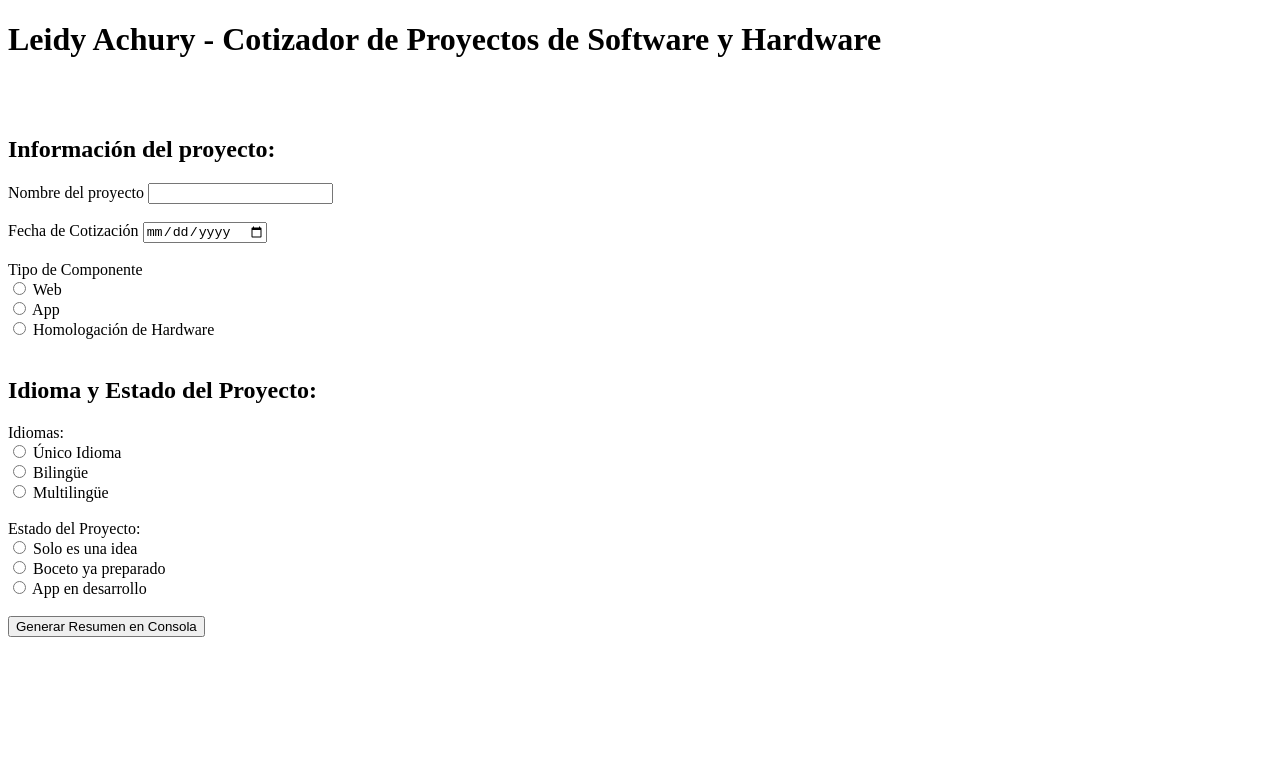
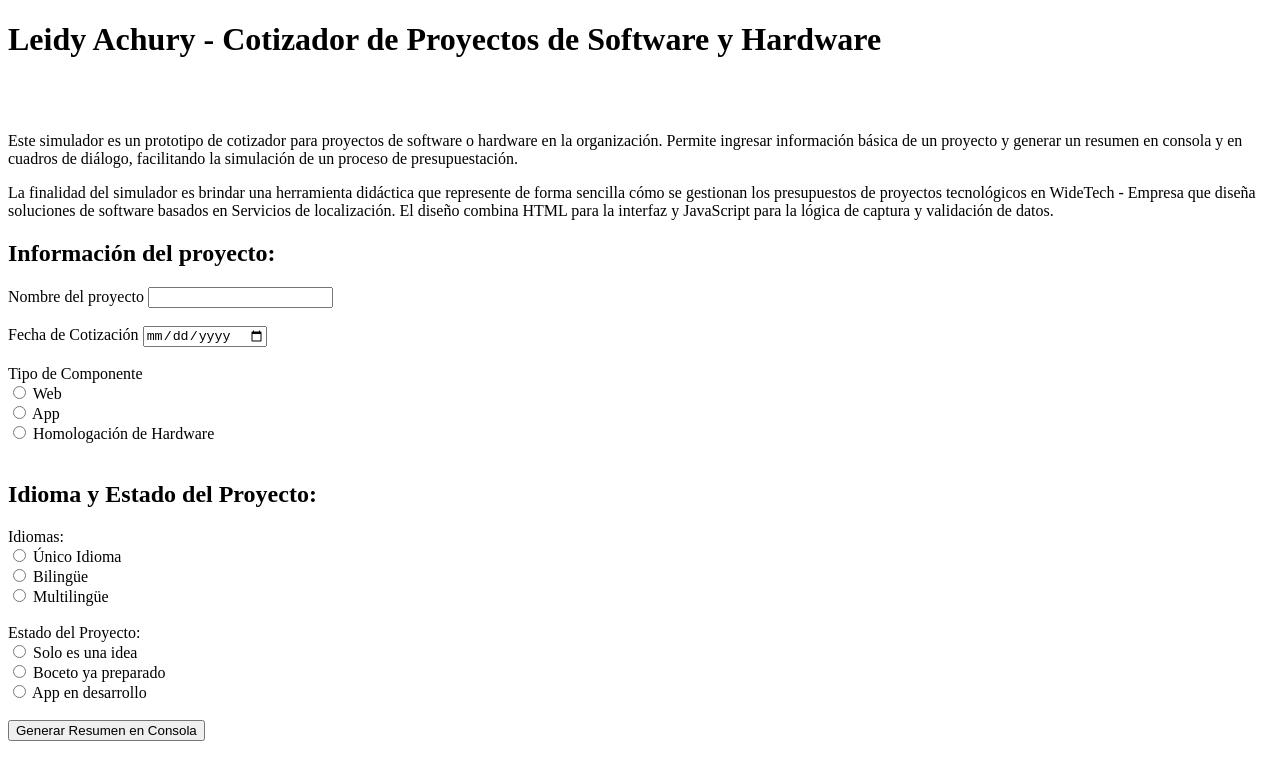
Before and after one commit to Moonleya/leidyachury_javascript, a plain HTML site: page index.html in a window 1280 px wide. Drawn offline with Linux system fonts and the light colour scheme.

Commit message:
Breve introducción del Proyecto

```diff
--- a/index.html
+++ b/index.html
@@ -10,6 +10,18 @@
 <body>
     <h1>Leidy Achury - Cotizador de Proyectos de Software y Hardware </h1>
     <br><br>
+    <!-- Introducción -->
+    <p>
+        Este simulador es un prototipo de cotizador para proyectos de software o hardware en la organización.
+        Permite ingresar información básica de un proyecto y generar un resumen en consola y en cuadros de diálogo,
+        facilitando la simulación de un proceso de presupuestación.
+    </p>
+
+    <p>
+        La finalidad del simulador es brindar una herramienta didáctica que represente de forma sencilla
+        cómo se gestionan los presupuestos de proyectos tecnológicos en WideTech - Empresa que diseña soluciones de software basados en Servicios de localización.
+        El diseño combina HTML para la interfaz y JavaScript para la lógica de captura y validación de datos.
+    </p>
     <h2>Información del proyecto: </h2>
      <!-- Nombre -->
     <label for="Nombre del proyecto:">Nombre del proyecto </label>
```
